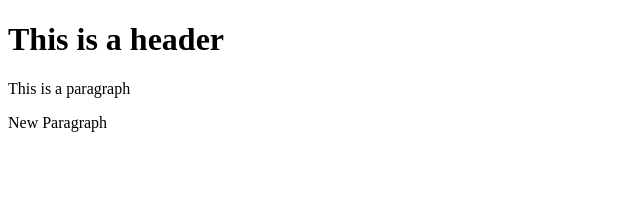
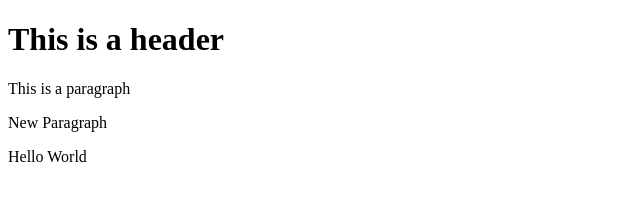
Before and after one commit to BadWolfTeto/git-test, a website: page index.html in a window 1280 px wide. Shown: the whole page, without its empty margins (0-640 px from the left). Drawn offline with Linux system fonts and the light colour scheme.

```diff
--- a/index.html
+++ b/index.html
@@ -10,5 +10,6 @@
     <h1>This is a header</h1>
     <p>This is a  paragraph</p>
     <p>New Paragraph</p>
+    <p>Hello World</p>
 </body>
 </html>
```
Also changed, not shown: package.json (added, +19 -0 lines), 2 other files.
